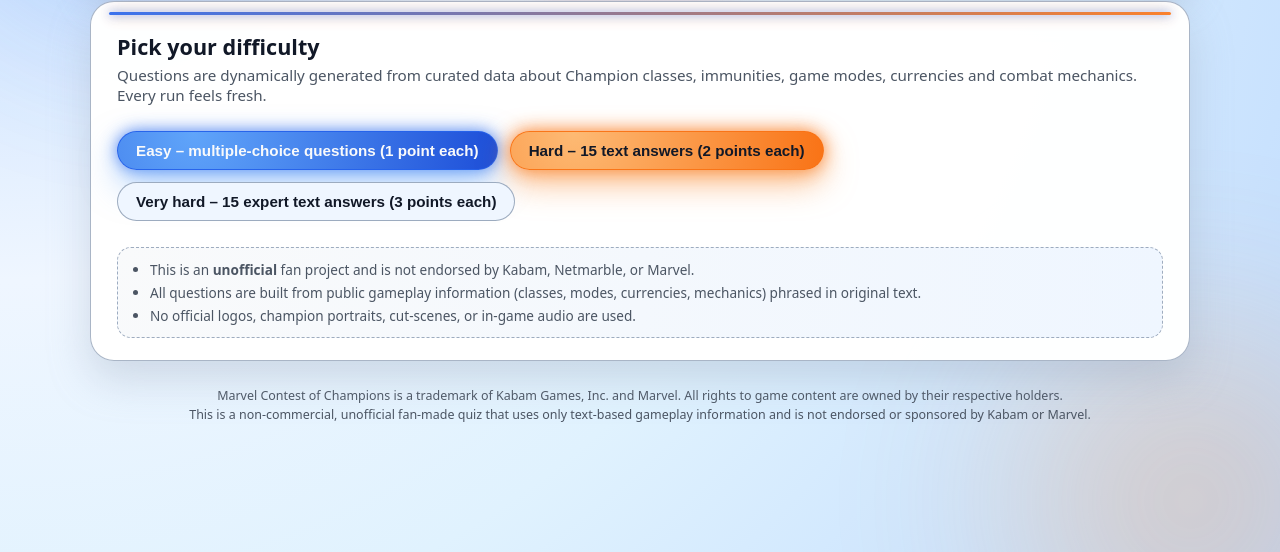
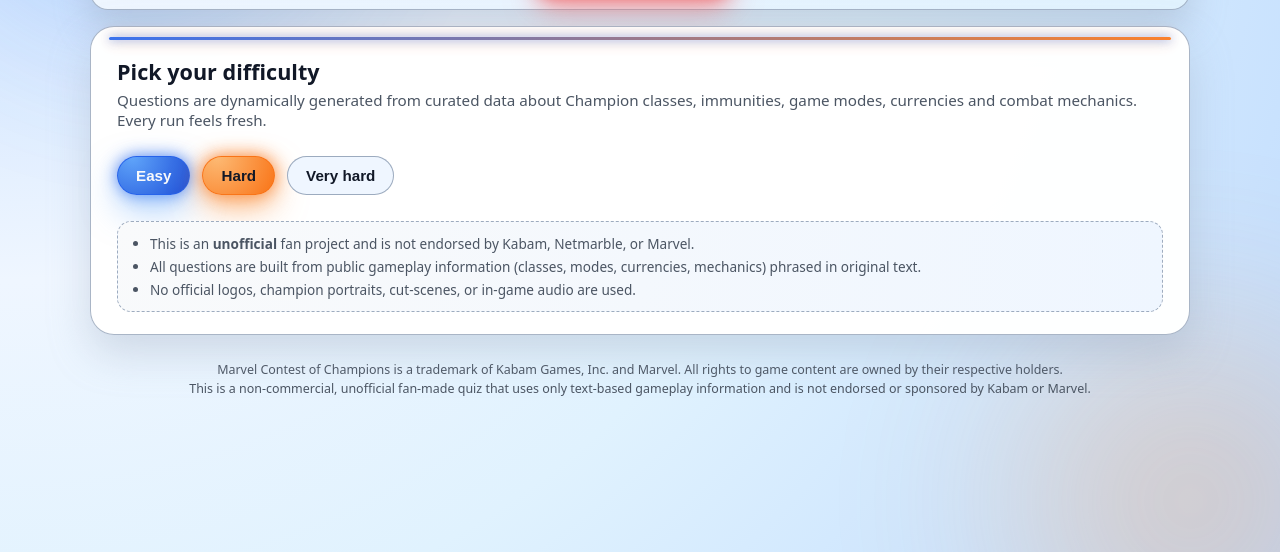
Before and after one commit to mcoc1all1/mcoc-quiz, a plain HTML site: page index.html in a window 1280 px wide. Shown: the part 248-800 px from the top of the page. Drawn offline with Linux system fonts and the light colour scheme.

Commit message:
Update index.html

```diff
--- a/index.html
+++ b/index.html
@@ -1017,13 +1017,13 @@
 
           <div class="mode-buttons">
             <button id="easy-btn" class="btn primary" type="button">
-              Easy – multiple-choice questions (1 point each)
+              Easy
             </button>
             <button id="hard-btn" class="btn secondary" type="button">
-              Hard – 15 text answers (2 points each)
+              Hard
             </button>
             <button id="veryhard-btn" class="btn outline" type="button">
-              Very hard – 15 expert text answers (3 points each)
+              Very hard
             </button>
           </div>
 
```
